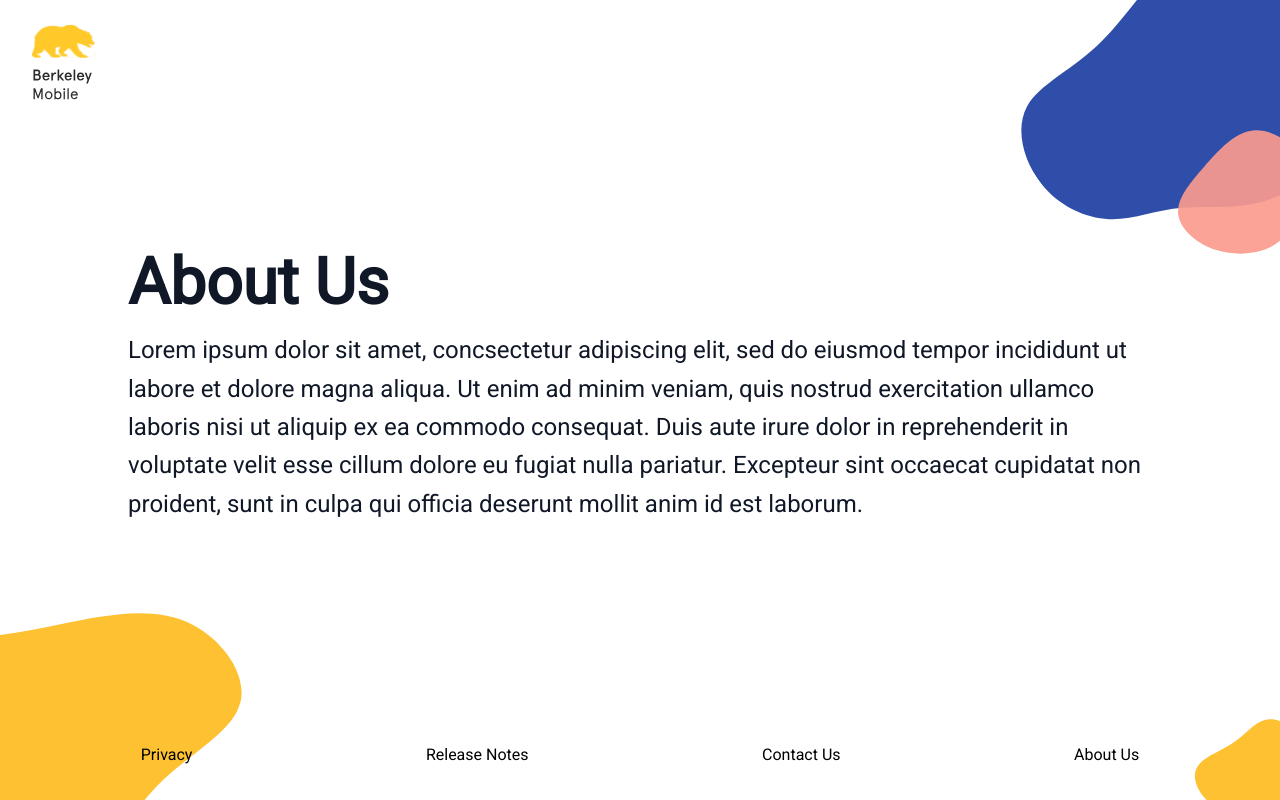
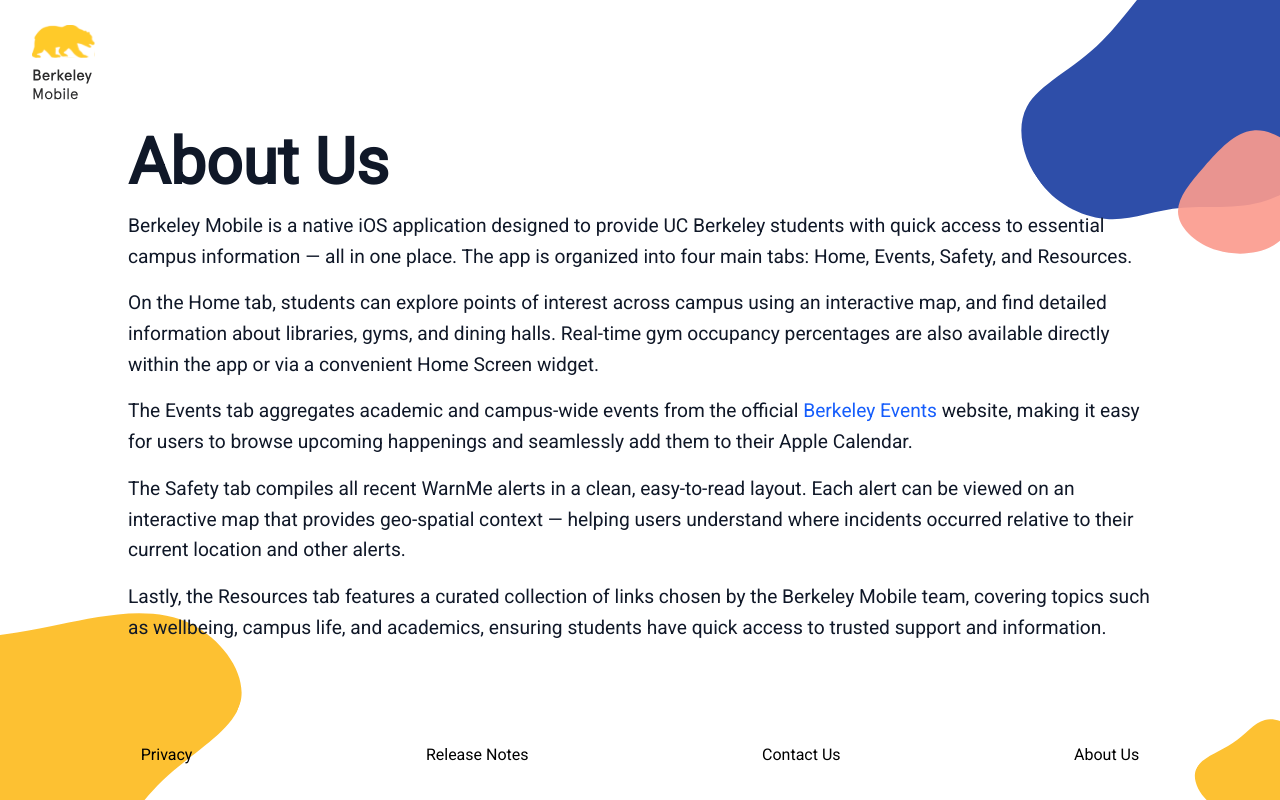
Before and after one commit to thesageak/berkeley_mobile_page, a React (Vite) app: page /about in a window 1280 px wide. Built offline with nearby package versions, Linux system fonts and the light colour scheme.

Commit message:
improvement(ui): update About section with paragraph spacing and link

```diff
--- a/src/app/pages/About.tsx
+++ b/src/app/pages/About.tsx
@@ -1,15 +1,42 @@
 export default function About() {
   return (
     <div className="flex items-center justify-center ">
-      <div className="flex flex-col flex-wrap items-start w-[80vw]">
+      <div className="flex flex-col flex-wrap items-start w-[80vw] space-y-4">
         <h1 className="font-bold text-[4rem] text-gray-900 leading-[1] mb-4">About Us</h1>
-        <p className="text-[1.5rem] text-gray-900">
-          Lorem ipsum dolor sit amet, concsectetur adipiscing elit, sed do eiusmod tempor incididunt
-          ut labore et dolore magna aliqua. Ut enim ad minim veniam, quis nostrud exercitation
-          ullamco laboris nisi ut aliquip ex ea commodo consequat. Duis aute irure dolor in
-          reprehenderit in voluptate velit esse cillum dolore eu fugiat nulla pariatur. Excepteur
-          sint occaecat cupidatat non proident, sunt in culpa qui officia deserunt mollit anim id
-          est laborum.
+        <p className="text-[1.2rem] text-gray-900">
+          Berkeley Mobile is a native iOS application designed to provide UC Berkeley students with
+          quick access to essential campus information — all in one place. The app is organized into
+          four main tabs: Home, Events, Safety, and Resources.
+        </p>
+        <p className="text-[1.2rem] text-gray-900">
+          On the Home tab, students can explore points of interest across campus using an
+          interactive map, and find detailed information about libraries, gyms, and dining halls.
+          Real-time gym occupancy percentages are also available directly within the app or via a
+          convenient Home Screen widget.
+        </p>
+        <p className="text-[1.2rem] text-gray-900">
+          The Events tab aggregates academic and campus-wide events from the official{" "}
+          <a
+            href="https://events.berkeley.edu/"
+            target="_blank"
+            rel="noopener noreferrer"
+            className="text-blue-600 cursor-pointer inline-block transition-all duration-300 ease-in-out hover:-translate-y-1"
+          >
+            Berkeley Events
+          </a>{" "}
+          website, making it easy for users to browse upcoming happenings and seamlessly add them to
+          their Apple Calendar.
+        </p>
+        <p className="text-[1.2rem] text-gray-900">
+          The Safety tab compiles all recent WarnMe alerts in a clean, easy-to-read layout. Each
+          alert can be viewed on an interactive map that provides geo-spatial context — helping
+          users understand where incidents occurred relative to their current location and other
+          alerts.
+        </p>
+        <p className="text-[1.2rem] text-gray-900">
+          Lastly, the Resources tab features a curated collection of links chosen by the Berkeley
+          Mobile team, covering topics such as wellbeing, campus life, and academics, ensuring
+          students have quick access to trusted support and information.
         </p>
       </div>
     </div>
```
